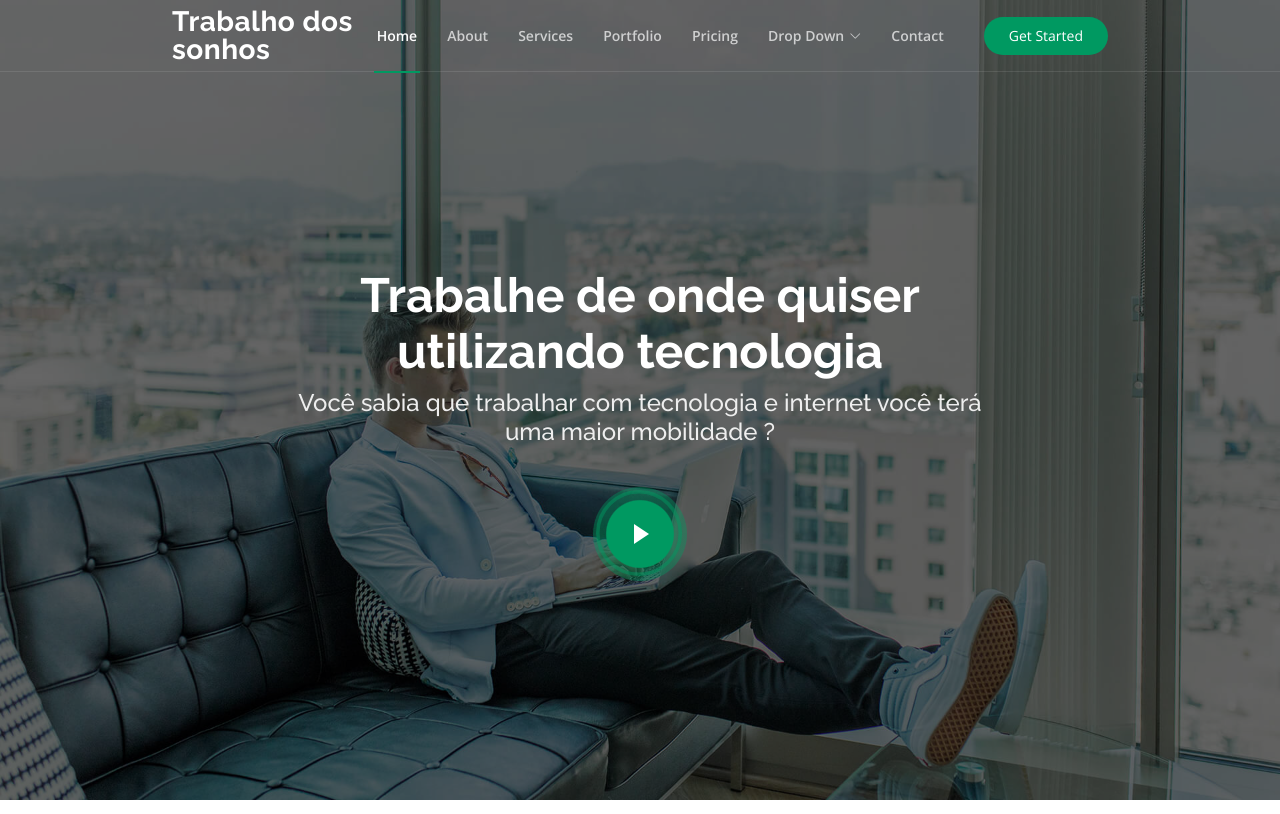
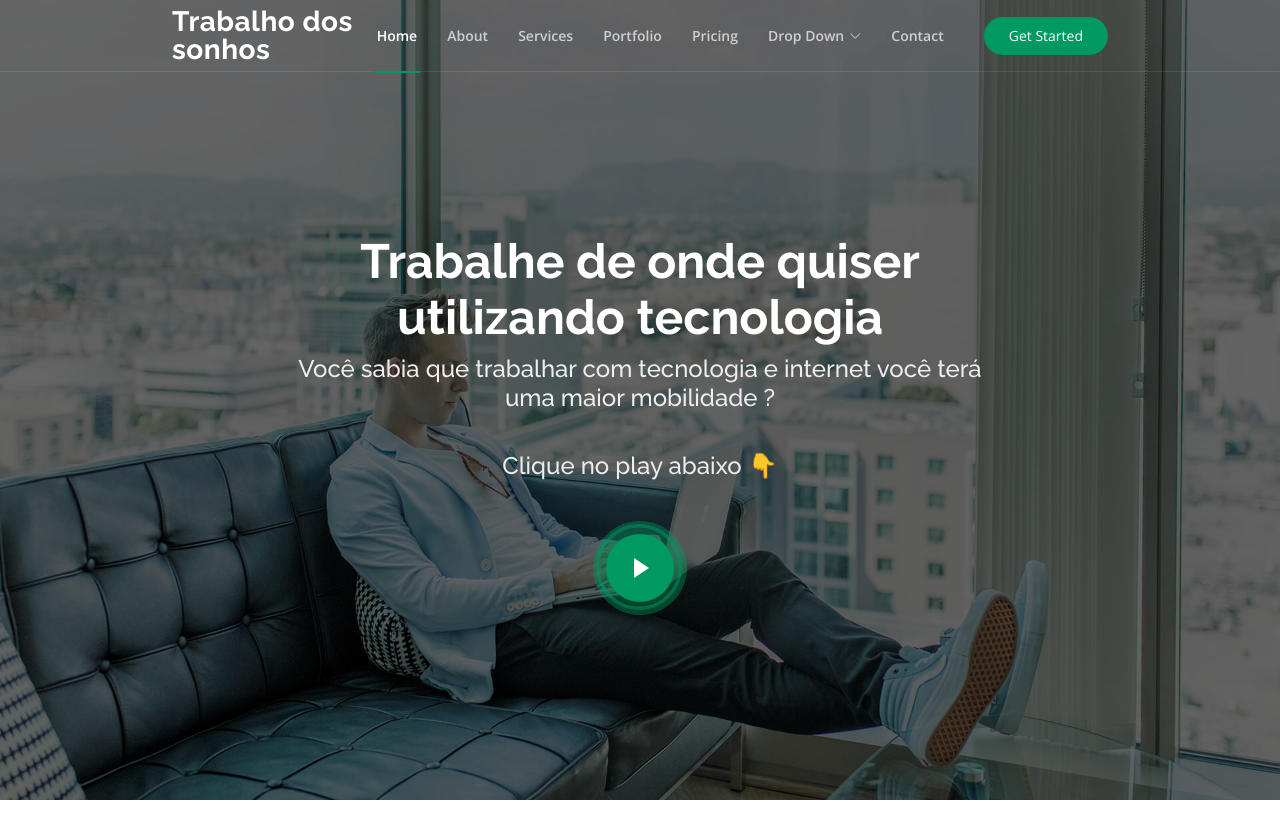
Before and after one commit to Didox/itau-turma15b, a PHP site: page / in a window 1280 px wide. Shown: the top 814 px of the page. Run offline with PHP 8.4, Linux system fonts and the light colour scheme; some libraries are stand-ins or nearby versions.

Commit message:
fazendo deploy com link para whatsapp

```diff
--- a/index.php
+++ b/index.php
@@ -92,7 +92,8 @@
         <div class="col-xl-8">
           <h1>Trabalhe de onde quiser utilizando tecnologia</h1>
           <h2>Você sabia que trabalhar com tecnologia e internet você terá uma maior mobilidade ?</h2>
-          <a href="https://www.youtube.com/watch?v=jDDaplaOz7Q" class="glightbox play-btn mb-4"></a>
+          <h2>Clique no play abaixo 👇</h2>
+          <a target="_blank" href="https://api.whatsapp.com/send?phone=55111111111111&text=Ol%C3%A1%20quero%20comprar%20o%20seu%20produto" class="glightbox play-btn mb-4"></a>
         </div>
       </div>
     </div>
```
